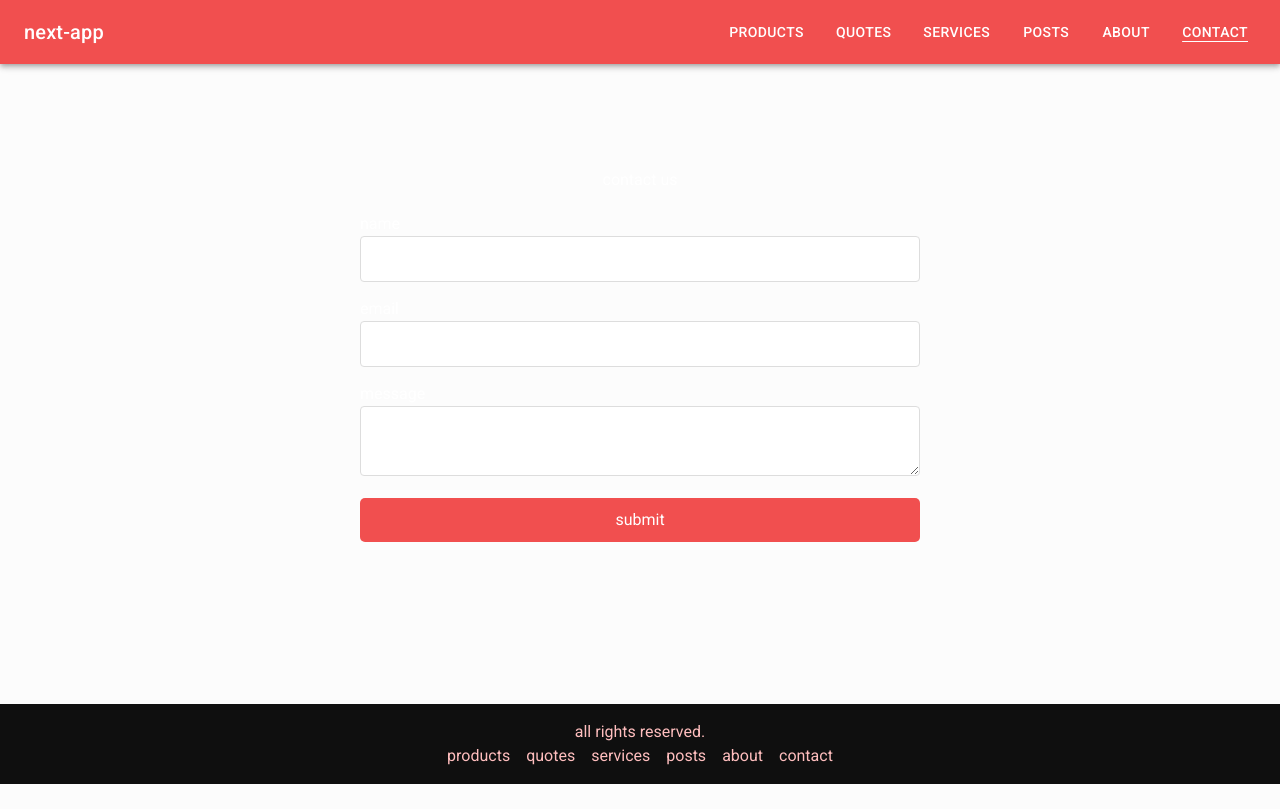
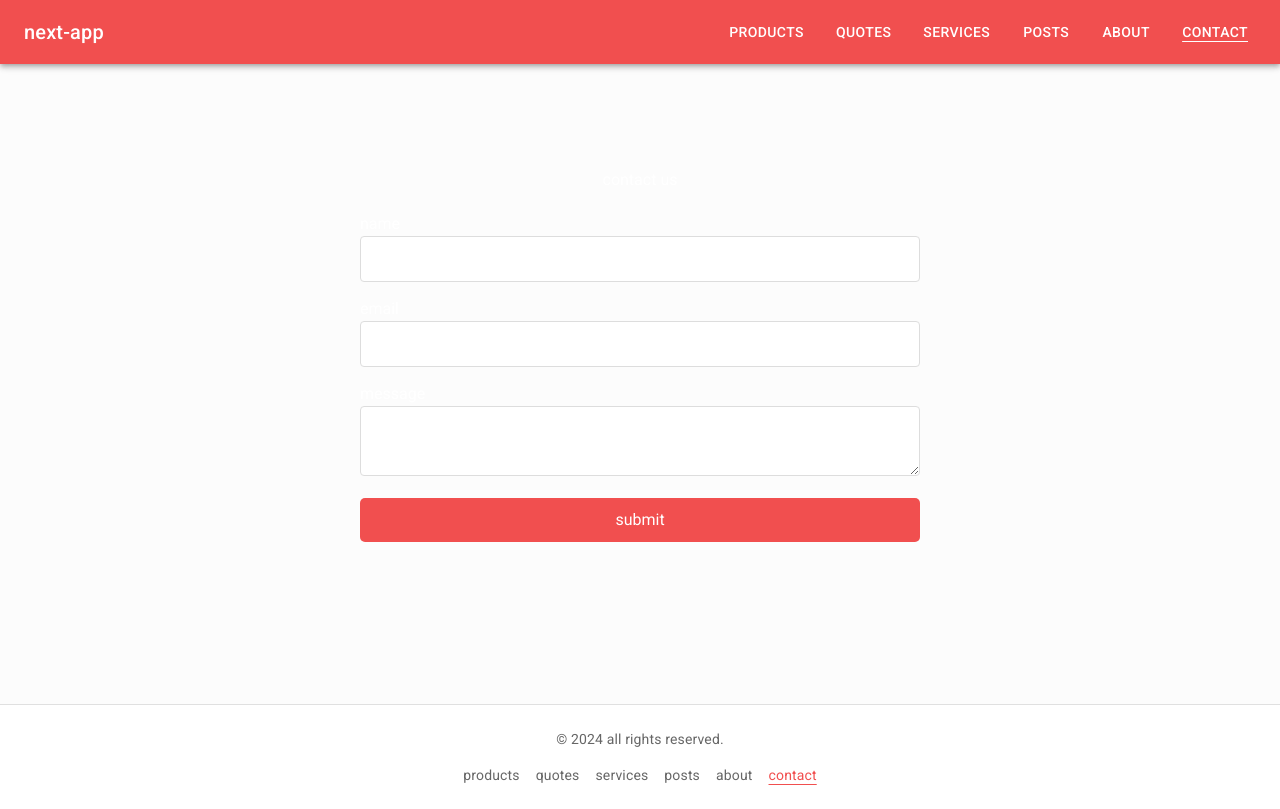
Before and after one commit to prachisoni164/ui-assignments, a Next.js app in the folder next-app/: page /contact in a window 1280 px wide. Built offline with nearby package versions, Linux system fonts and the light colour scheme.

Commit message:
feat: implement mui in footer

```diff
--- a/next-app/components/Footer.jsx
+++ b/next-app/components/Footer.jsx
@@ -1,39 +1,62 @@
-import React from 'react'
-import '../styles/footer.styles.css'
-import Link from 'next/link'
-import { usePathname } from 'next/navigation';
+import React from "react";
+import { Box, Typography } from "@mui/material";
+import Link from "next/link";
+import { usePathname } from "next/navigation";
 
 const FooterBar = () => {
-
   const pathname = usePathname(); // Get current route
 
+  const menuItems = [
+    { name: "Products", path: "/products" },
+    { name: "Quotes", path: "/quotes" },
+    { name: "Services", path: "/services" },
+    { name: "Posts", path: "/posts" },
+    { name: "About", path: "/about" },
+    { name: "Contact", path: "/contact" },
+  ];
+
   return (
-    <footer>
-        <div className="footer-content">
-            <p>all rights reserved.</p>
-            <ul className="footer-links mt-4">
-              <li className={`nav-item ${pathname.includes('/products') ? 'active' : ''}`}>
-                <Link href="/products">products</Link>
-              </li>
-              <li className={`nav-item ${pathname.includes('/quotes') ? 'active' : ''}`}>
-                <Link href="/quotes">quotes</Link>
-              </li>
-              <li className={`nav-item ${pathname.includes('/services') ? 'active' : ''}`}>
-                <Link href="/services">services</Link>
-              </li>
-              <li className={`nav-item ${pathname.includes('/posts') ? 'active' : ''}`}>
-                <Link href="/posts">posts</Link>
-              </li>
-              <li className={`nav-item ${pathname.includes('/about') ? 'active' : ''}`}>
-                <Link href="/about">about</Link>
-              </li>
-              <li className={`nav-item ${pathname.includes('/contact') ? 'active' : ''}`}>
-                <Link href="/contact">contact</Link>
-              </li>
-            </ul>
-        </div>
-    </footer>
-  )
-}
+    <Box
+      component="footer"
+      sx={{
+        bgcolor: "background.paper",
+        p: 3,
+        textAlign: "center",
+        borderTop: "1px solid",
+        borderColor: "divider",
+      }}
+    >
+      <Typography variant="body2" color="textSecondary">
+        &copy; {new Date().getFullYear()} All rights reserved.
+      </Typography>
+      <Box sx={{ mt: 2, display: "flex", justifyContent: "center" }}>
+        {menuItems.map((item) => (
+          <Link key={item.name} href={item.path}>
+            <Typography
+              variant="body2"
+              color={
+                pathname.includes(item.path) ? "primary.main" : "textSecondary"
+              }
+              sx={{
+                textDecoration: pathname.includes(item.path)
+                  ? "underline"
+                  : "none",
+                textUnderlineOffset: "4px",
+                "&:hover": {
+                  textDecoration: "underline",
+                  color: "primary.main",
+                },
+                mx: 1,
+                cursor: "pointer",
+              }}
+            >
+              {item.name}
+            </Typography>
+          </Link>
+        ))}
+      </Box>
+    </Box>
+  );
+};
 
-export default FooterBar
+export default FooterBar;
```
